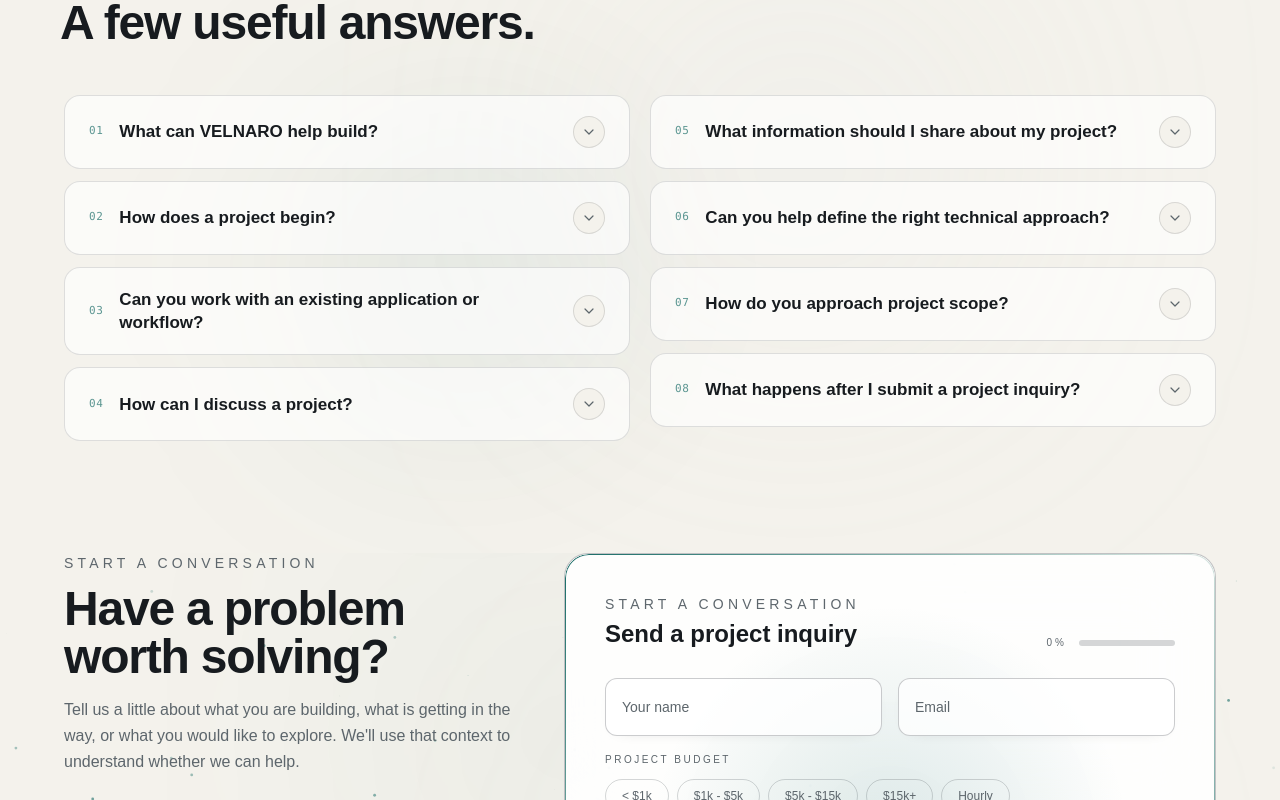
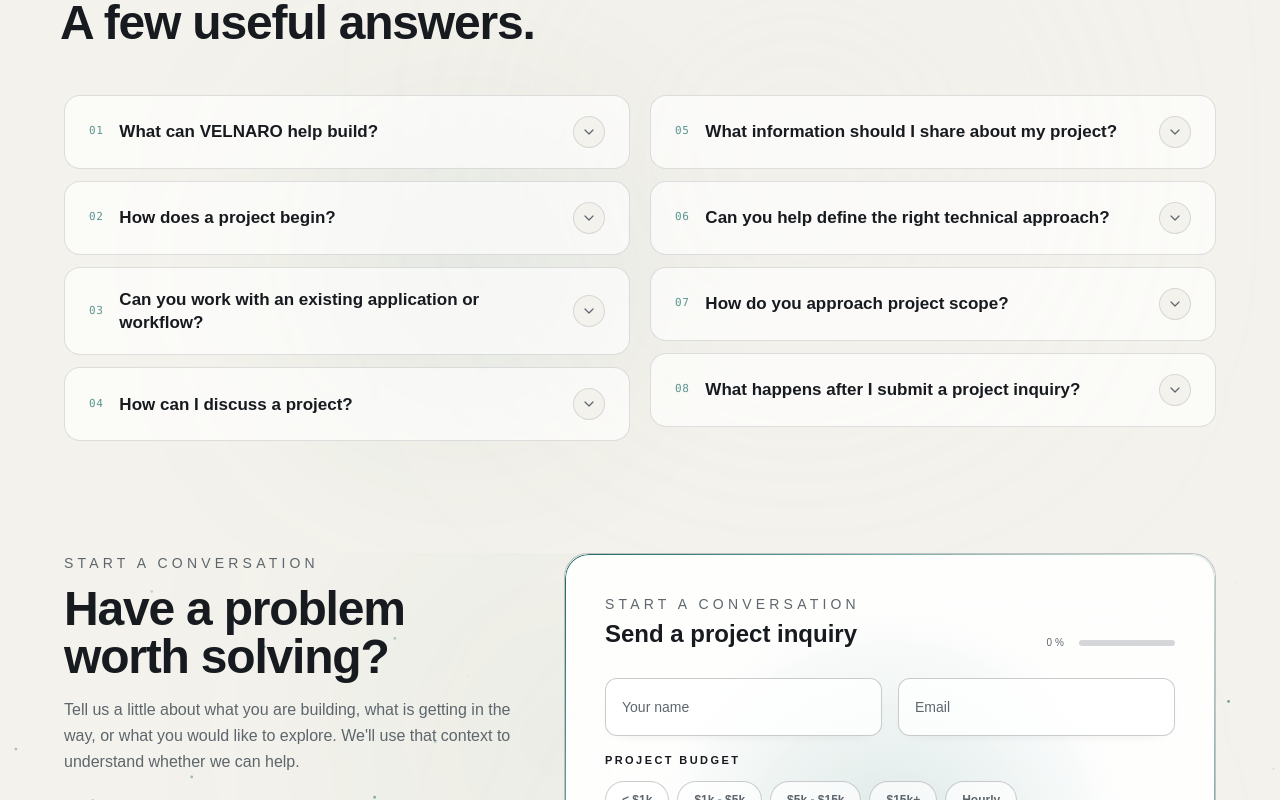
Before and after one commit to devtalish/velnaro-web, a Next.js app: page / in a window 1280 px wide. Shown: the part 11200-12000 px from the top of the page. Built offline with nearby package versions, Linux system fonts and the light colour scheme; no server answers; a web font is replaced by a local one.

Commit message:
Refine contact budget selector styling

```diff
--- a/components/contact/budget-field.tsx
+++ b/components/contact/budget-field.tsx
@@ -8,7 +8,7 @@ import { type BudgetFieldProps } from "@/types/contact-types";
 
 export const BudgetField: FC<BudgetFieldProps> = ({ value, onChange }) => (
   <div>
-    <p className="mb-3 text-[10px] uppercase tracking-[0.25em] text-muted">
+    <p className="mb-3 text-[11px] font-semibold uppercase tracking-[0.22em] text-graphite">
       Project budget
     </p>
     <div className="flex flex-wrap gap-2">
@@ -20,10 +20,10 @@ export const BudgetField: FC<BudgetFieldProps> = ({ value, onChange }) => (
             type="button"
             onClick={() => onChange(active ? "" : option.value)}
             aria-pressed={active}
-            className={`group relative rounded-full border px-4 py-2 text-xs font-medium transition-colors ${
+            className={`group relative rounded-full border px-4 py-2.5 text-xs font-semibold transition-all duration-200 ${
               active
                 ? "border-deep-teal/60 bg-white/80 text-graphite"
-                : "border-slate/20 text-muted hover:border-deep-teal/50"
+                : "border-slate/25 bg-white/70 text-muted hover:border-deep-teal/50 hover:bg-white"
             }`}
           >
             {active && (
```
